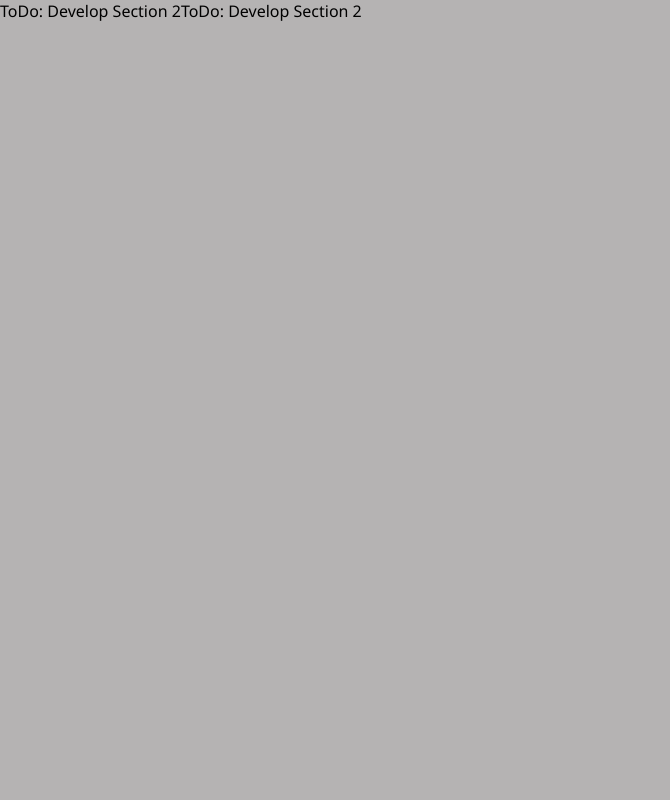
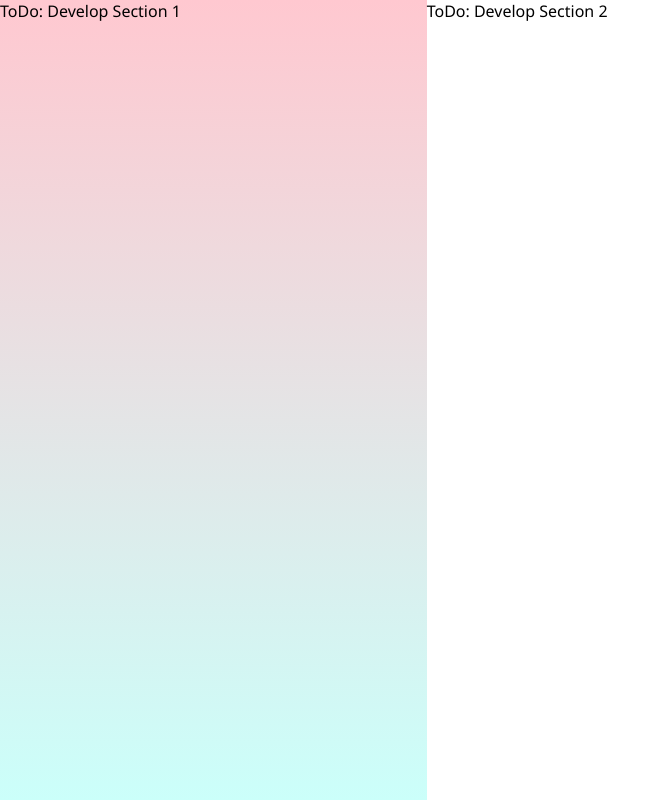
Before and after one commit to MarkTorre/UNIR_FULLSTACKDEVELOPER_ACTIVIDAD_5, an Angular app in the folder BloggingSystem/: page / in a window 1280 px wide. Shown: the whole page, without its empty margins (0-670 px from the left). Built offline with nearby package versions, Linux system fonts and the light colour scheme.

Commit message:
feat(): add blog sections with styles. - Splited blog into two sections - Added linear-gradient to background of new generator section.

```diff
--- a/BloggingSystem/src/app/app.css
+++ b/BloggingSystem/src/app/app.css
@@ -1,4 +1,3 @@
-.app-blog {
-  display: flex;
-  flex-direction: row;
+:host .main{ /*app-root*/
+  height:100%;
 }
--- a/BloggingSystem/src/app/app.html
+++ b/BloggingSystem/src/app/app.html
@@ -1,5 +1,5 @@
 <main class="main">
-  <app-blog class="app-blog"></app-blog>
+  <app-blog></app-blog>
 </main>
 
 <!-- * * * * * * * * * * * * * * * * * * * * * * * * * * * * * * * * -->
--- a/BloggingSystem/src/app/components/blog/blog.css
+++ b/BloggingSystem/src/app/components/blog/blog.css
@@ -0,0 +1,20 @@
+:host {
+   /*Variables locales para el propio componente*/
+  --color-pink:rgb(255, 200, 208);
+  --color-turquoise: #cbfffa;
+  /*Instrucciones app-blog */
+  display: flex;
+  flex-direction: row;
+  height:100%;
+}
+
+
+#news-generator {
+  background: linear-gradient(to bottom, var(--color-pink), var(--color-turquoise));
+  flex: 1;
+}
+
+#news-content {
+  background-color: white;
+  flex:2;
+}
--- a/BloggingSystem/src/app/components/blog/blog.html
+++ b/BloggingSystem/src/app/components/blog/blog.html
@@ -1,7 +1,7 @@
-<section>
+<section id="news-generator">
+  <div> ToDo: Develop Section 1</div>
+</section>
+
+<section id="news-content">
   <div> ToDo: Develop Section 2</div>
 </section>
-
-<section>
-  <div> ToDo: Develop Section 2</div>
-</section>
--- a/BloggingSystem/src/styles.css
+++ b/BloggingSystem/src/styles.css
@@ -3,17 +3,13 @@
   box-sizing:border-box
 }
 
-:root{
-  --primary-color: #007bff;
-  --secondary-color: #6c757d;
-  --background-color: #f4f4f4;
-  --text-color: #333;
-  --border-radius: 5px;
+html, body {
+  height: 100%;
+  margin:0;
 }
 
 body{
   font-family: 'Segoe UI', Tahoma, Geneva, Verdana, sans-serif;
-  background-color: #b5b3b3;
-  margin:0;
-  padding:0;
+  background-color: #afafaf;
+  height: 100%;
 }
```
